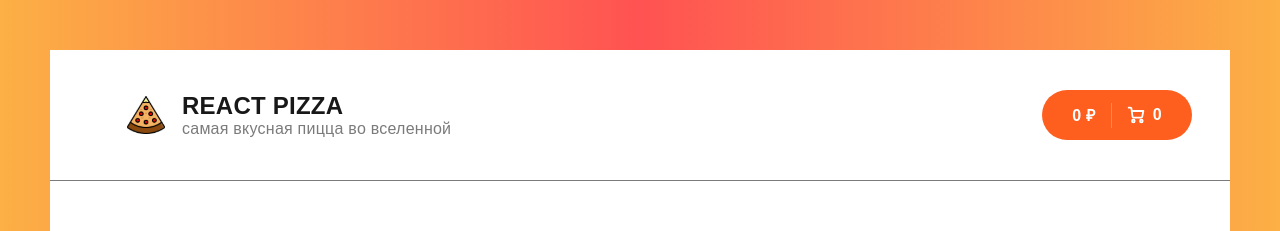
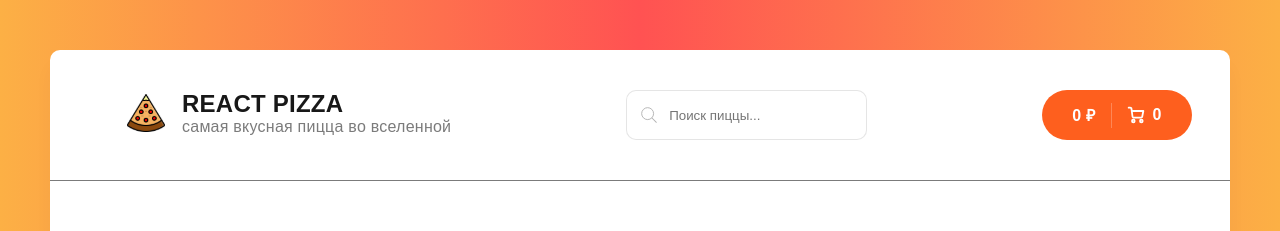
Before and after one commit to SpauN1/react-pizza, a React (Create React App) app: page / in a window 1280 px wide. Shown: the top 231 px of the page. Built offline with nearby package versions, Linux system fonts and the light colour scheme.

Commit message:
add search block

```diff
--- a/src/components/Header/Header.jsx
+++ b/src/components/Header/Header.jsx
@@ -1,7 +1,9 @@
 import React from 'react';
 
+import basket from '../../assets/img/basket.svg';
 import logo from '../../assets/img/logo.svg';
-import basket from '../../assets/img/basket.svg';
+
+import Search from '../Search/Search';
 
 import './Header.scss';
 
@@ -18,6 +20,7 @@ function Header() {
             </div>
           </div>
         </a>
+        <Search />
         <div className="header__basket">
           <a href="#" className="header__basket-button">
             <span>0 ₽</span>
--- a/src/components/Header/Header.scss
+++ b/src/components/Header/Header.scss
@@ -1,12 +1,15 @@
 @import '../../style/variables.scss';
 
 .header {
+  display: flex;
+  align-items: center;
   border-bottom: 1px solid $grayColor;
   padding-bottom: 40px;
 
   .container {
+    column-gap: 15px;
+    width: 100%;
     display: flex;
-    align-items: center;
     justify-content: space-between;
     padding: 40px 38px 0px 77px;
   }
--- /dev/null
+++ b/src/components/Search/Search.jsx
@@ -0,0 +1,20 @@
+import search from '../../assets/img/search.svg';
+
+import './Search.scss';
+
+import React from 'react';
+
+function Search() {
+  return (
+    <div className="search">
+      <img src={search} alt="поиск пиццы" className="search__icon" />
+      <input
+        className="search__input"
+        type="text"
+        placeholder="Поиск пиццы..."
+      />
+    </div>
+  );
+}
+
+export default Search;
--- /dev/null
+++ b/src/components/Search/Search.scss
@@ -0,0 +1,21 @@
+.search {
+  display: flex;
+  position: relative;
+
+  &__icon {
+    width: 22px;
+    height: 22px;
+    opacity: 0.3;
+    position: absolute;
+    left: 12px;
+    top: 14px;
+  }
+
+  &__input {
+    max-width: 300px;
+    height: 50px;
+    border-radius: 10px;
+    padding: 12px 20px 12px 42px;
+    border: 1px solid rgba(0, 0, 0, 0.1);
+  }
+}
--- a/src/style/style.scss
+++ b/src/style/style.scss
@@ -17,4 +17,6 @@ body {
   background-color: $whiteColor;
   max-width: 1400px;
   width: calc(100vw - 100px);
+  border-radius: 10px;
+  box-shadow: 0px 15px 20px 0px rgba(0, 0, 0, 0.03);
 }
```
Also changed, not shown: src/assets/img/search.svg (added).
